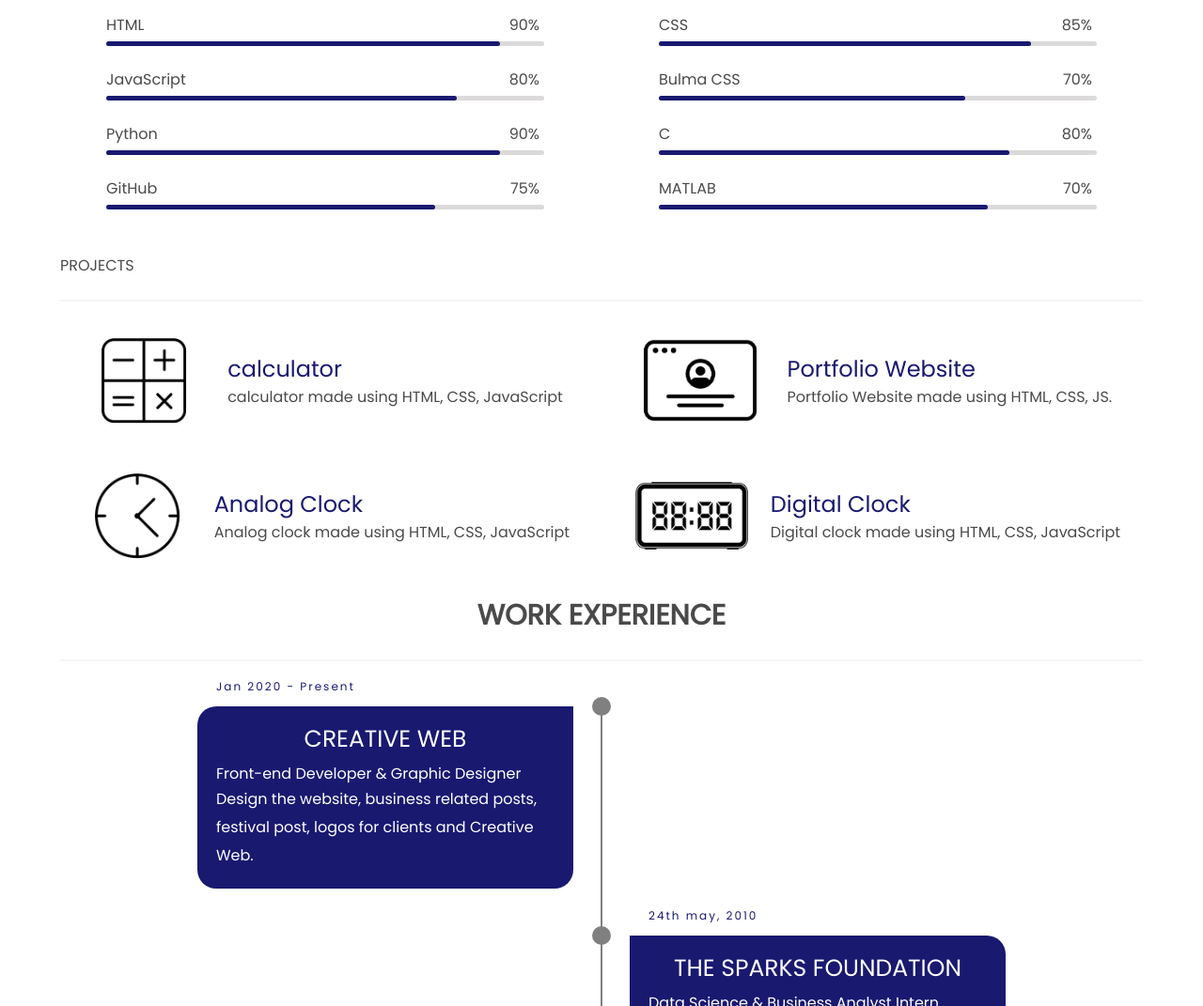
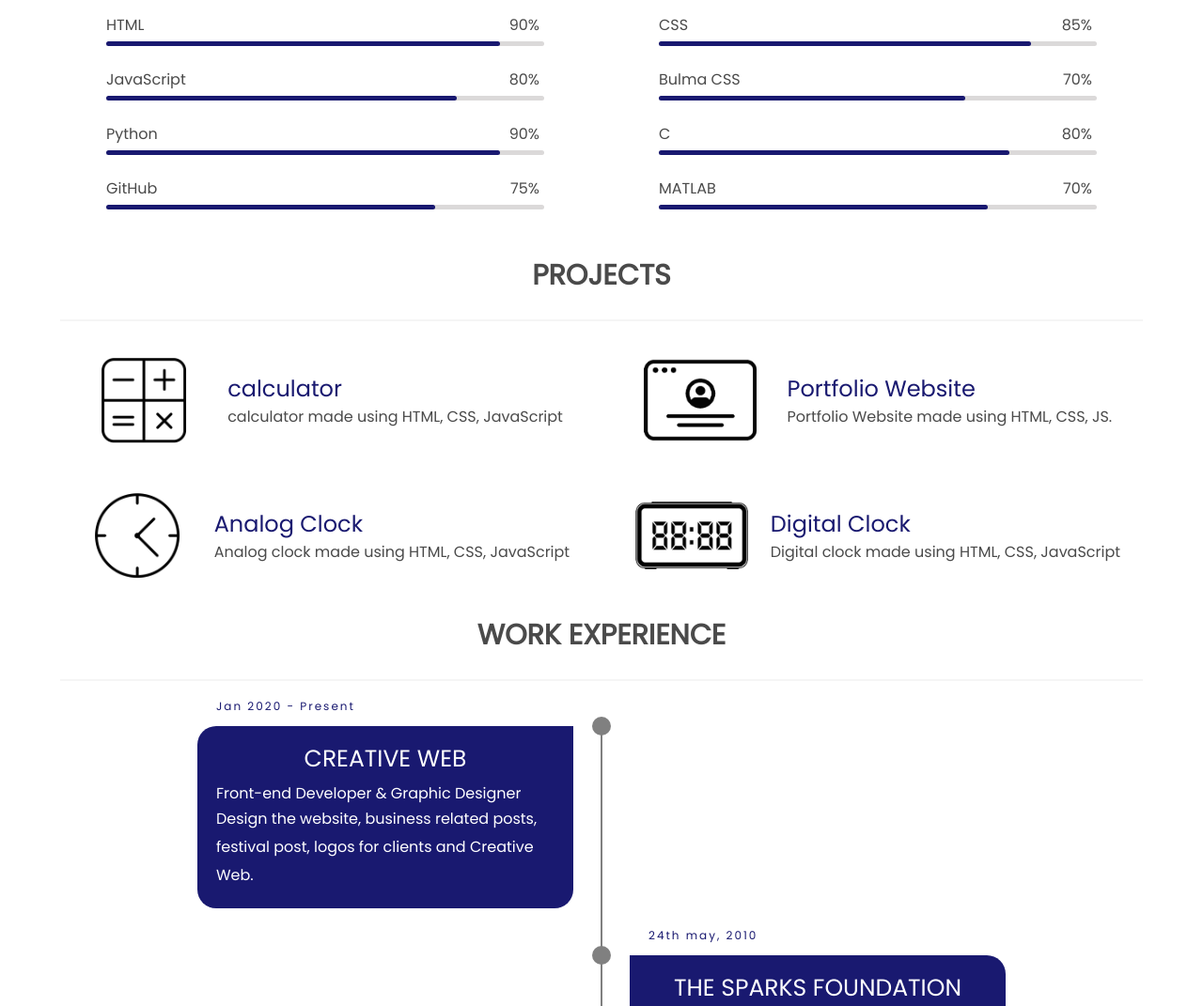
Before and after one commit to B-Tanvi/B-Tanvi.github.io, a plain HTML site: page index.html in a window 1280 px wide. Shown: the part 649-1720 px from the top of the page at 94% size. Drawn offline with nearby package versions, Linux system fonts and the light colour scheme.

Commit message:
Add files via upload

```diff
--- a/index.html
+++ b/index.html
@@ -274,7 +274,7 @@
 
       <!-- project -->
       <div>
-        <h2 id="projects">PROJECTS</h2>
+        <h1 id="projects">PROJECTS</h1>
         <hr>
         <div class="projects">
           <div class="projects">
```
